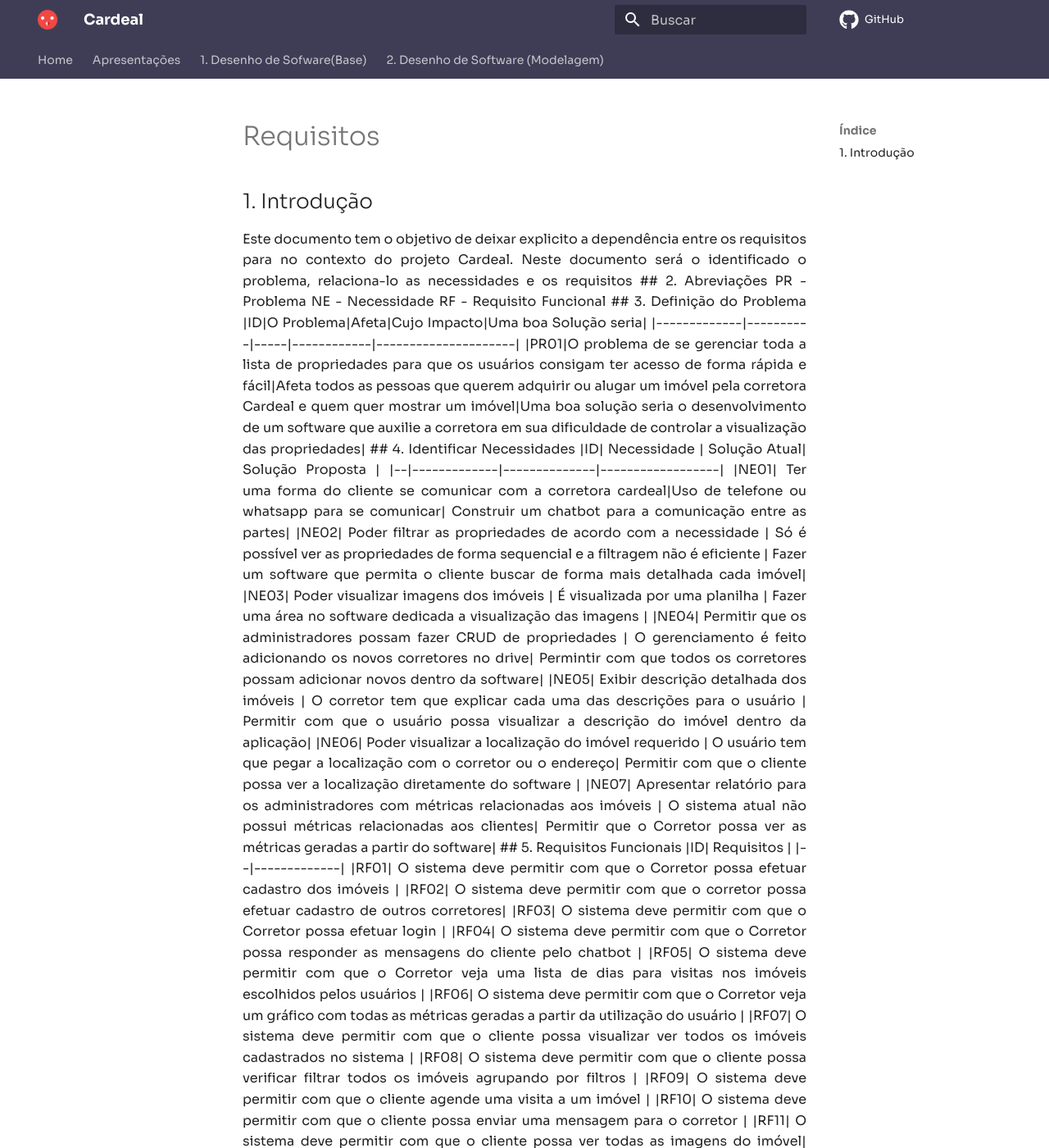
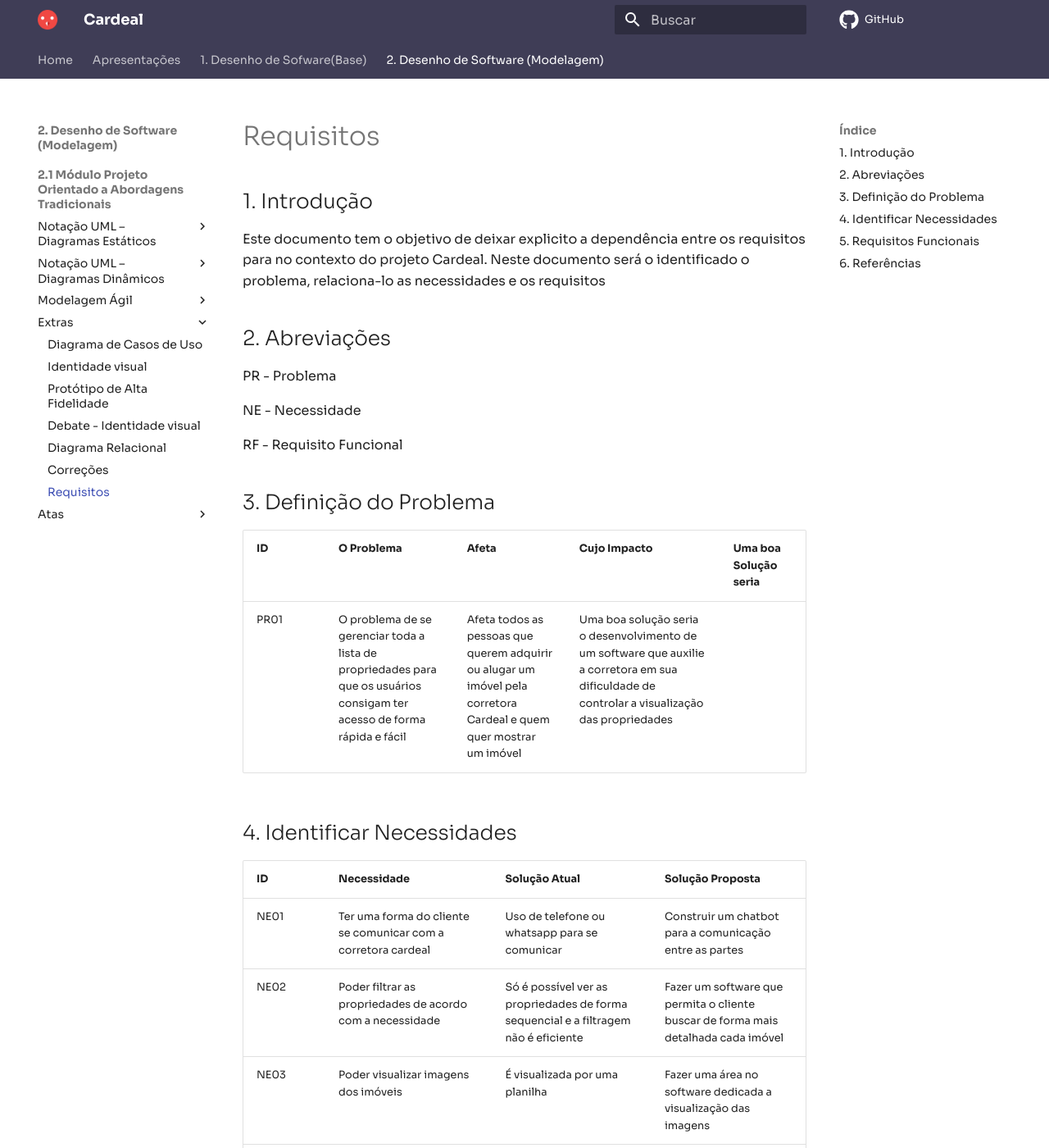
Before and after one commit to UnBArqDsw2021-1/2021.1_G04_Cardeal, an MkDocs documentation site: the page built from docs/desenhoSoftwareBase/requisitos.md, in a window 1280 px wide and 1400 px high. Shown: the whole window at 82% size. Built offline with MkDocs 1.6.1 and Material for MkDocs 9.7.7, drawn with Linux system fonts in a browser that asks for light colours; comment, search, counter and statistics services are not loaded; some of the changed text lies outside the part shown.

Commit message:
update requisitos mkdocs

```diff
--- a/docs/desenhoSoftwareBase/requisitos.md
+++ b/docs/desenhoSoftwareBase/requisitos.md
@@ -1,6 +1,6 @@
 ## 1. Introdução
 
-<p align="justify"> Este documento tem o objetivo de deixar explicito a dependência entre os requisitos para no contexto do projeto Cardeal. Neste documento será o identificado o problema, relaciona-lo as necessidades e os requisitos
+Este documento tem o objetivo de deixar explicito a dependência entre os requisitos para no contexto do projeto Cardeal. Neste documento será o identificado o problema, relaciona-lo as necessidades e os requisitos
 
 ## 2. Abreviações
 
--- a/mkdocs.yml
+++ b/mkdocs.yml
@@ -55,6 +55,7 @@ nav:
           - Debate - Identidade visual: modelagem/debateIdentidadeVisual.md
           - Diagrama Relacional: diagramaRelacional/diagrama_relacional.md
           - Correções: modelagem/correcoes_E1.md
+          - Requisitos: desenhoSoftwareBase/requisitos.md
         - Atas:
           - 13/08/2021: Atas/13-08-2021.md
 extra_css:
```
